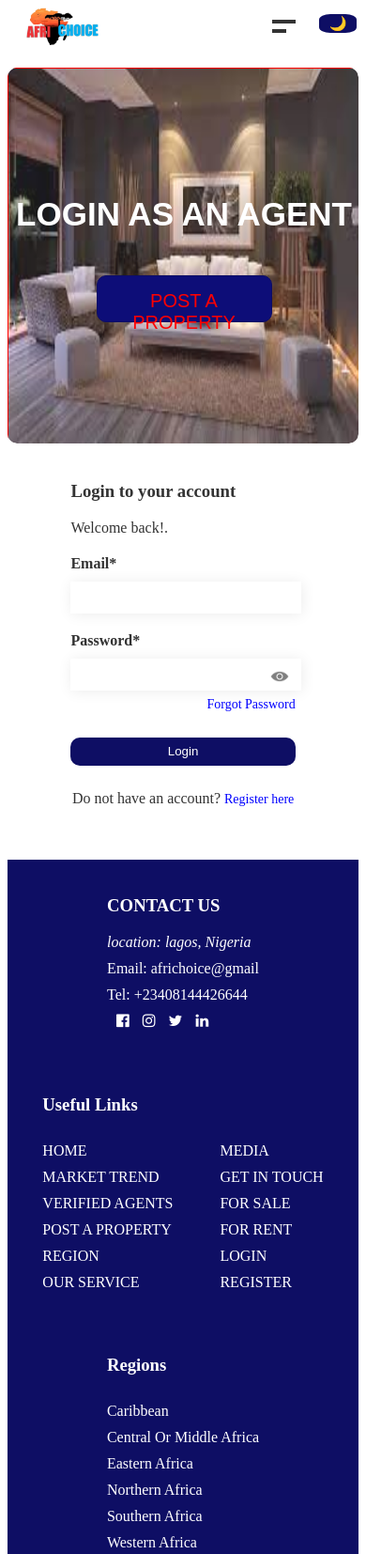
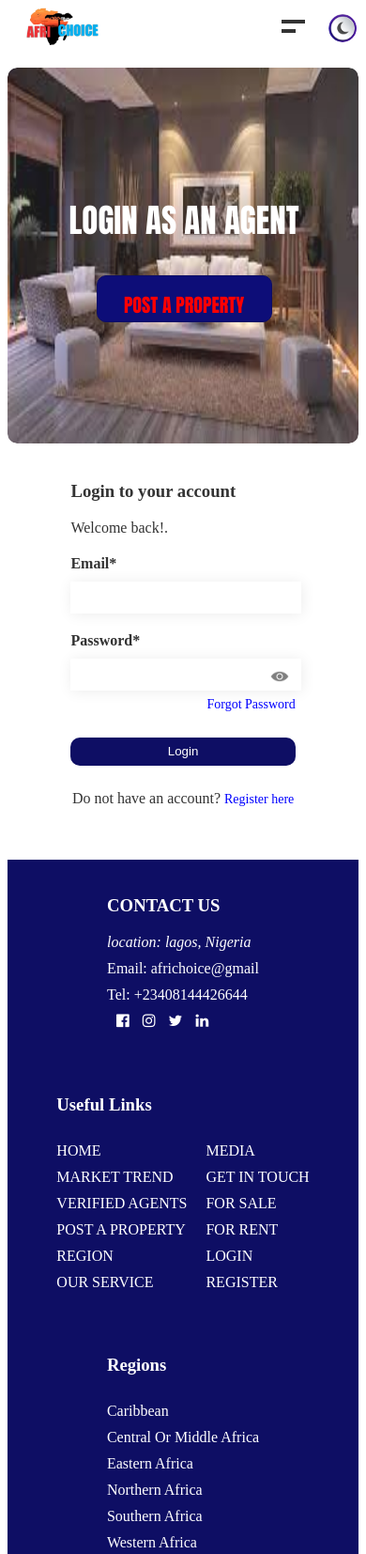
Before and after one commit to Silvyjson/My-page, a plain HTML site: page Login.html in a window 390 px wide. Shown: the top 1654 px of the page at 94% size. Drawn offline with Linux system fonts and the light colour scheme.

Commit message:
feat: added new features

```diff
--- a/Javascript/Style.js
+++ b/Javascript/Style.js
@@ -94,8 +94,6 @@ function toggleDropdown3(){
 
 function toggleMode() {
 
-  let originalContent = " 🌙";
-
     const body = document.body;
     body.classList.toggle('dark_mode');
     body.classList.toggle('light_mode');
@@ -103,11 +101,17 @@ function toggleMode() {
   let darkMode = document.getElementById("dark_mode");
   let darkModeN = document.getElementById("dark_mode1");
 
-  if (darkMode.innerHTML === originalContent) {
-    darkModeN.innerHTML = "<span class='light_mode--btn'>☀️</span>";
-    darkMode.innerHTML = "<span class='light_mode--btn'>☀️</span>";
-  } else {
-    darkModeN.innerHTML = originalContent;
-    darkMode.innerHTML = originalContent;
+  let light_Mode = "./sass/assets/Image/theme/lightMode-icon.png"
+  let dark_Mode = "./sass/assets/Image/theme/darkMode-icon.png"
+
+  if (darkMode.src.endsWith('darkMode-icon.png')) {
+
+    darkModeN.src = light_Mode;
+    darkMode.src = light_Mode;
+  }
+
+  else {
+    darkModeN.src = dark_Mode;
+    darkMode.src = dark_Mode;
   }
 };
--- a/Javascript/Style2.js
+++ b/Javascript/Style2.js
@@ -9,9 +9,10 @@ setInterval(function(){
     }
 }, 5000);
 
-let AdvanceOption = document.getElementById("Advance_option")
 
 function toggleAdvanceOption(){
+
+    let AdvanceOption = document.getElementById("Advance_option")
 
     if (AdvanceOption.style.display === "none") {
         AdvanceOption.style.display = "block";
--- a/Login.html
+++ b/Login.html
@@ -46,7 +46,7 @@
                         </div>
                     </li>
                     <section class="Color_mode--btn">
-                        <button type="button" onclick="toggleMode()" id="dark_mode" class="dark_mode--btn"> 🌙</button>
+                        <img src="./sass/assets/Image/theme/darkMode-icon.png" onclick="toggleMode()" id="dark_mode" class="dark_mode--btn">
                     </section>
                 </div>
             </nav>
@@ -62,7 +62,7 @@
                         <div class="bar bar2"></div>
                     </div>
                     <section class="Color_mode--btn">
-                        <button type="button" onclick="toggleMode()" id="dark_mode1" class="dark_mode--btn"> 🌙</button>
+                        <img src="./sass/assets/Image/theme/darkMode-icon.png" onclick="toggleMode()" id="dark_mode1" class="dark_mode--btn">
                     </section>
                 </div>
                 <div id="nav" class="nav">
--- a/sass/abstracts/variables.scss
+++ b/sass/abstracts/variables.scss
@@ -6,7 +6,7 @@ $secondary-color: transparent;
 $input-bg-color: rgba(255, 255, 255, 0.9);
 
 // Fonts
-$body-font: fantasy;
+$body-font:  Impact, Haettenschweiler, 'Arial Narrow Bold', sans-serif;
 
 //text properties
 $primary-font-weight: bold;
--- a/sass/components/imgs.scss
+++ b/sass/components/imgs.scss
@@ -115,7 +115,7 @@
 
 
 .article, .article1 {
-    border: 1px solid red;
+    border: 1px solid transparent;
     height: 400px;
     width: 100%;
     position: absolute;
@@ -228,7 +228,7 @@
 }
 
 
-@media screen and (max-width: 355px) {
+@media screen and (max-width: 363px) {
 
     .imgArticle {
         height: 40px;
--- a/sass/layout/footer.scss
+++ b/sass/layout/footer.scss
@@ -22,7 +22,7 @@
 
 .Footer_links--C {
     display: flex;
-    gap: 50px;
+    gap: 40px;
 }
 
 .Footer_links--C button {
@@ -88,6 +88,10 @@
     .Footer_cont {
         text-align: left;
     }
+
+    .Footer_foot{
+        font-size: 15px;
+    }
 }
 
 @media screen and (max-width: 550px) {
@@ -95,6 +99,13 @@
     .Footer_links,
     .Footer_sect {
         @include Display-style();
+        justify-content: center;
+    }
+
+    .Footer_links--C{
+        display: flex;
+        gap: 20px;
+        justify-content: center;
     }
 
     .Footer_cont {
@@ -106,4 +117,8 @@
         flex-direction: column;
         margin-left: 0;
     }
+
+    .Footer_foot{
+        font-size: 10px;
+    }
 }
--- a/sass/pages/Region.scss
+++ b/sass/pages/Region.scss
@@ -37,6 +37,10 @@
         margin: 0 10px;
         width: $primary-width;
     }
+
+    .Regions{
+        margin: 10px;
+    }
 }
 
 @media screen and (max-width: 550px) {
@@ -50,6 +54,6 @@
     }
 
     .Regions img {
-        width: 100px
+        width: 110px
     }
 }
--- a/sass/themes/theme.scss
+++ b/sass/themes/theme.scss
@@ -28,14 +28,13 @@ body.dark_mode {
     }
 }
 
-.dark_mode--btn,
-.light_mode--btn {
-    border-radius: 30%;
+.dark_mode--btn{
+    border-radius: 50%;
     border: none;
     font-size: 15px;
 }
 
 .dark_mode--btn {
-    width: 40px;
-    background-color: $primary-color;
+    height: 30px;
+    width: 30px;
 }
```
Also changed, not shown: Postproperty.html (+2 -2 lines), Region.html (+2 -2 lines), Register.html (+2 -2 lines), aboutUs.html (+2 -2 lines), findProperty.html (+2 -2 lines), index.html (+2 -2 lines), marketTrend.html (+2 -2 lines), verifiedAgent.html (+2 -2 lines), css/main.css, sass/assets/Image/theme/darkMode-icon.png (added), sass/assets/Image/theme/lightMode-icon.png (added), 1 other file.
